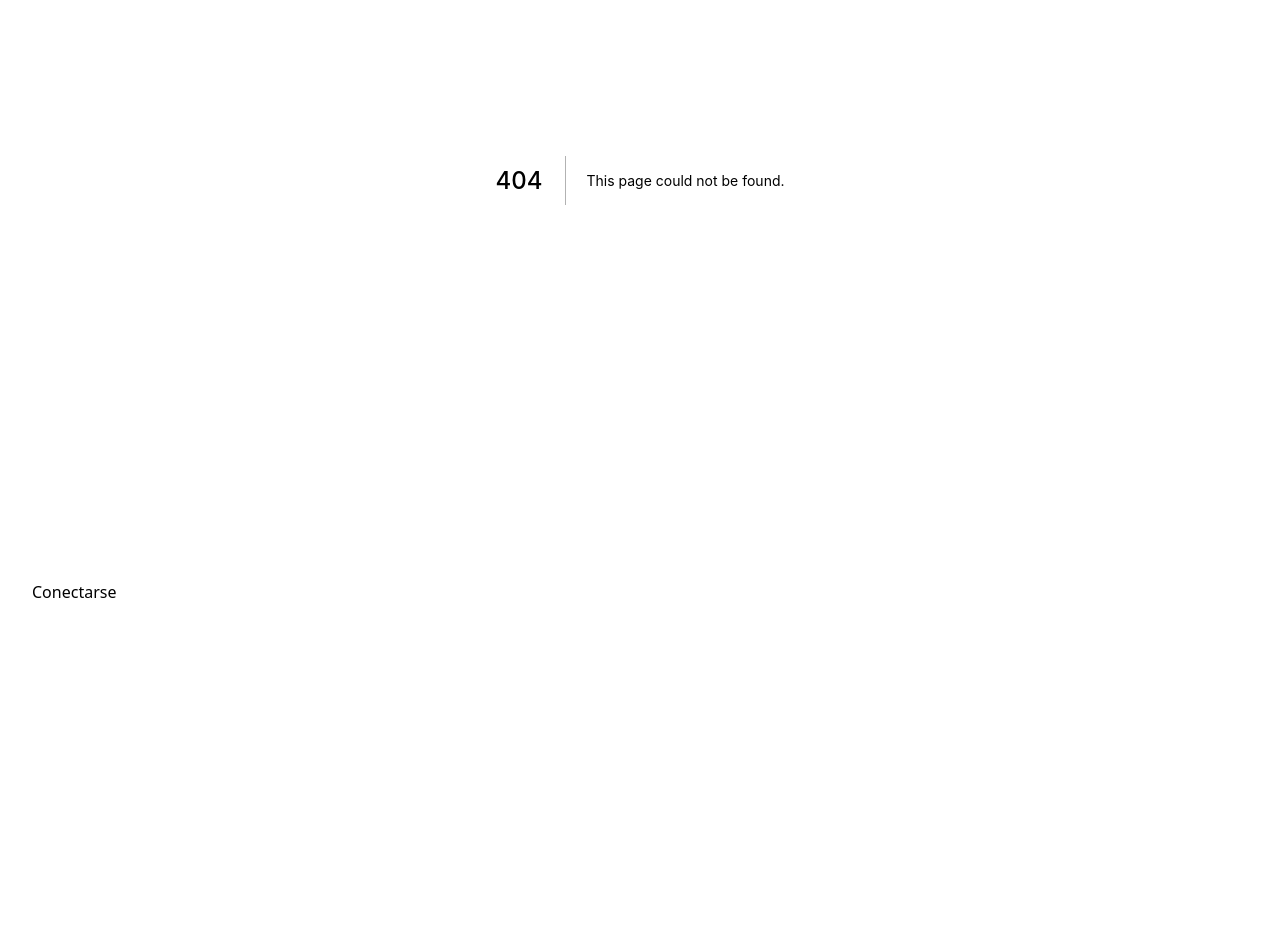
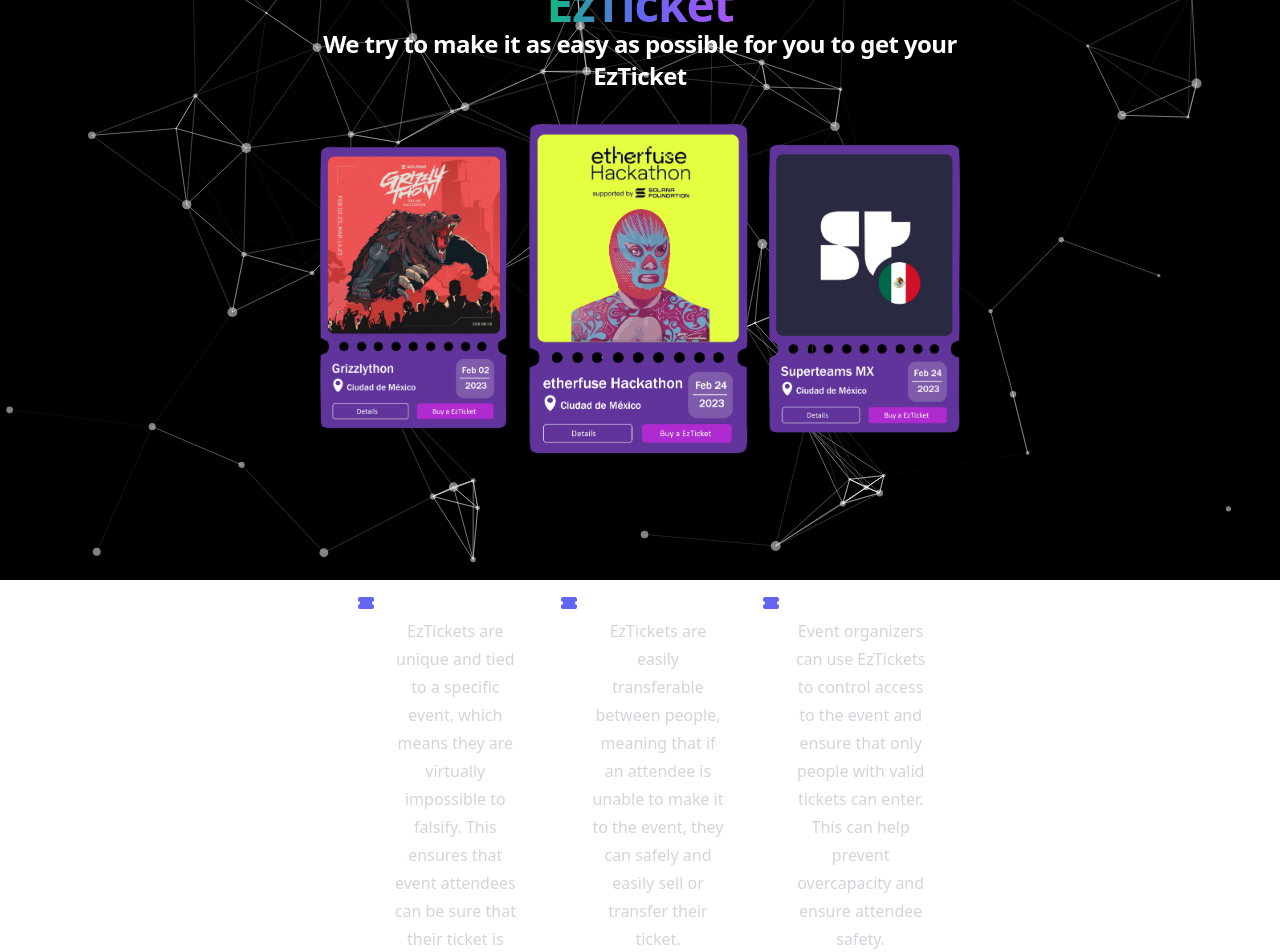
Before and after one commit to Avzolem/ezticket, a Next.js app: page /slideck in a window 1280 px wide. Before the commit this address had no page. Shown: the part 220-1172 px from the top of the page. Before the commit the page ends 824 px from the top, so only its background shows below. Built offline with nearby package versions, Linux system fonts and the light colour scheme; no server answers.

Commit message:
Agregamos el Slide Deck

```diff
--- a/components/common/Header.js
+++ b/components/common/Header.js
@@ -19,6 +19,7 @@ const navigation = {
         { name: "MY TICKETS 🎟️", href: "/mistickets" },
         { name: "CONTACT US 📩", href: "/contact" },
         { name: "CANDY MACHINE 🍬", href: "/candymachine" },
+        { name: "SLIDE DECK 📊", href: "/slideck" },
     ],
 };
 let phantom;
--- a/package.json
+++ b/package.json
@@ -41,6 +41,7 @@
     "react-dom": "17.0.2",
     "react-hook-form": "^7.28.0",
     "react-hot-toast": "^2.2.0",
+    "react-lite-youtube-embed": "^2.3.52",
     "react-scripts": "4.0.3",
     "react-tsparticles": "^2.7.1",
     "tailwindcss": "^3.2.4",
--- /dev/null
+++ b/pages/slideck.js
@@ -0,0 +1,129 @@
+import MainLayout from "@/components/layouts/MainLayout";
+import ParticlesBackground from "../components/common/ParticlesBackground";
+import LiteYouTubeEmbed from "react-lite-youtube-embed";
+import "react-lite-youtube-embed/dist/LiteYouTubeEmbed.css";
+import { TicketIcon } from "@heroicons/react/solid";
+
+const feats = [
+    {
+        name: "Authenticity:",
+        description:
+            "EzTickets are unique and tied to a specific event, which means they are virtually impossible to falsify. This ensures that event attendees can be sure that their ticket is authentic and valid.",
+        icon: TicketIcon,
+    },
+    {
+        name: "Ease of transfer:",
+        description:
+            "EzTickets are easily transferable between people, meaning that if an attendee is unable to make it to the event, they can safely and easily sell or transfer their ticket.",
+        icon: TicketIcon,
+    },
+    {
+        name: "Access Control:",
+        description:
+            "Event organizers can use EzTickets to control access to the event and ensure that only people with valid tickets can enter. This can help prevent overcapacity and ensure attendee safety.",
+        icon: TicketIcon,
+    },
+    {
+        name: "Improve the attendee experience: ",
+        description:
+            " EzTickets can offer a more interactive and personalized experience for event attendees. For example, they can be used to offer exclusive content or to unlock special offers within the event.",
+        icon: TicketIcon,
+    },
+    {
+        name: "Registration and monitoring:",
+        description:
+            "EzTickets enable ticket ownership registration and tracking, which means event organizers can keep track of who has purchased a ticket and how many tickets have been sold in total. This can be helpful for future event planning and promotion.",
+        icon: TicketIcon,
+    },
+    {
+        name: "EzTickets:",
+        description:
+            "In short, EzTickets offer a secure, easy, and efficient way to manage event tickets and can significantly enhance the experience for both event organizers and attendees.",
+        icon: TicketIcon,
+    },
+];
+
+export default function Slideck() {
+    return (
+        <div>
+            <ParticlesBackground />
+            <MainLayout className="relative">
+                <div className="">
+                    <div className="mx-auto max-w-2xl justify-center py-16 px-4 text-center sm:py-20 ">
+                        <h2 className="text-3xl font-bold tracking-tight text-white md:text-5xl">
+                            <span> This is how it works</span>
+                            <span className="  bg-gradient-to-r  from-emerald-500 via-indigo-500 to-purple-500 bg-clip-text text-transparent xl:inline">
+                                {" "}
+                                EzTicket
+                            </span>
+                        </h2>
+                        <span className="text-2xl font-bold tracking-tight text-white  ">
+                            We try to make it as easy as possible for you to get
+                            your EzTicket
+                        </span>
+                        <div className="mt-8 flex justify-center">
+                            <div class="w-full">
+                                <img
+                                    src="/images/boletos.png"
+                                    class="w-[40rem] "
+                                    alt="boletos"
+                                />
+                            </div>
+                        </div>
+
+                        <p className="mt-4 text-lg leading-6 text-white">
+                            <br />
+                            <section className="relative">
+                                <div className="mx-auto mt-16 max-w-7xl px-6 sm:mt-20 md:mt-24 lg:px-8">
+                                    <dl className="mx-auto grid max-w-2xl grid-cols-1 gap-x-6 gap-y-10 text-base leading-7 text-gray-300 sm:grid-cols-2 lg:mx-0 lg:max-w-none lg:grid-cols-3 lg:gap-x-8 lg:gap-y-16">
+                                        {feats.map((feat) => (
+                                            <div
+                                                key={feat.name}
+                                                className="relative pl-9"
+                                            >
+                                                <dt className="inline font-semibold text-white">
+                                                    <feat.icon
+                                                        className="absolute top-1 left-1 h-5 w-5 text-indigo-500"
+                                                        aria-hidden="true"
+                                                    />
+                                                    {feat.name}
+                                                </dt>{" "}
+                                                <dd className="inline">
+                                                    {feat.description}
+                                                </dd>
+                                            </div>
+                                        ))}
+                                    </dl>
+                                </div>
+                                <br />
+                                <br />
+                                <br />
+                                <div className="relative overflow-hidden pt-16">
+                                    <div className="mx-auto max-w-7xl px-6 lg:px-8">
+                                        <img
+                                            src="/images/herolap.png"
+                                            alt="App screenshot"
+                                        />
+                                    </div>
+                                </div>
+
+                                <br />
+                                <br />
+                                <br />
+                                <br />
+                            </section>
+                            <br />
+                        </p>
+
+                        <LiteYouTubeEmbed
+                            aspectHeight={9}
+                            aspectWidth={16}
+                            id="pPi1e-1nsNI"
+                            title="EzTicket"
+                        />
+                    </div>
+                </div>
+            </MainLayout>
+        </div>
+    );
+}
```
Also changed, not shown: 1 other file (tests, documents, lock files or other folders).
